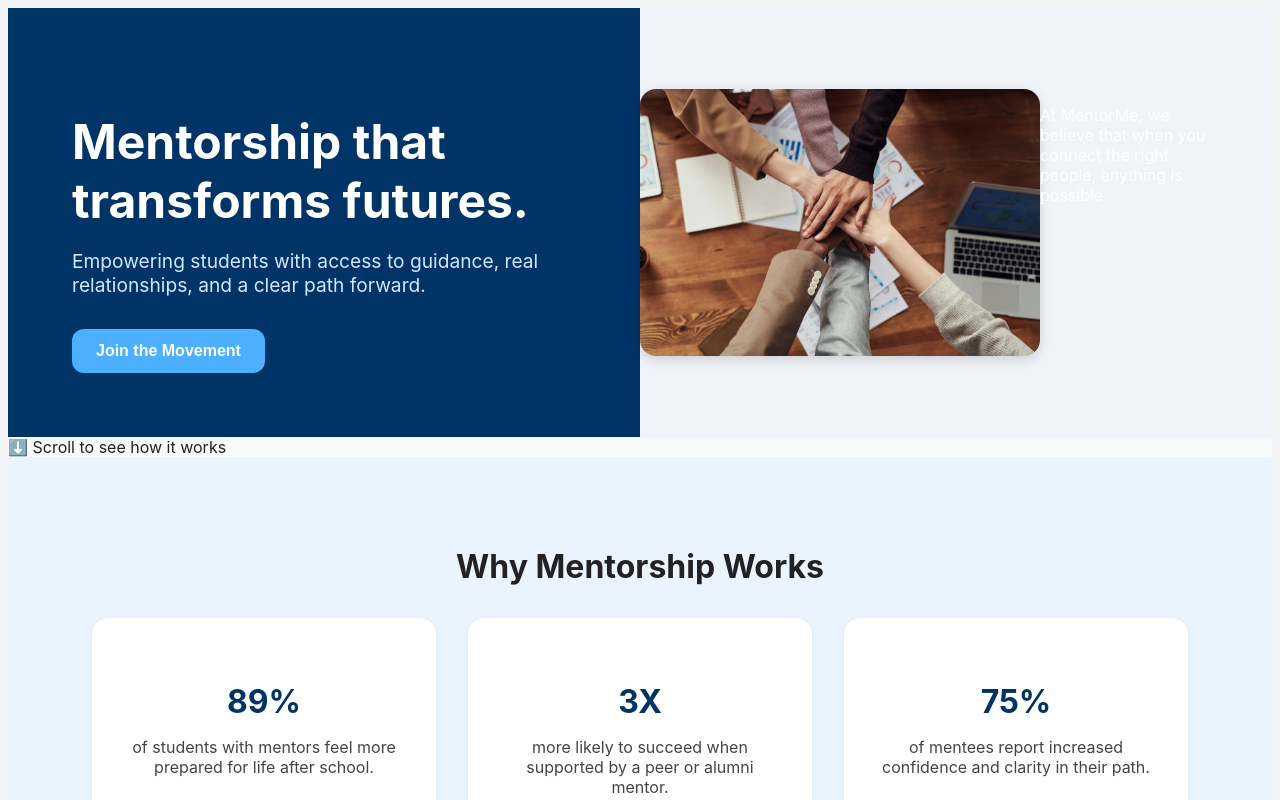
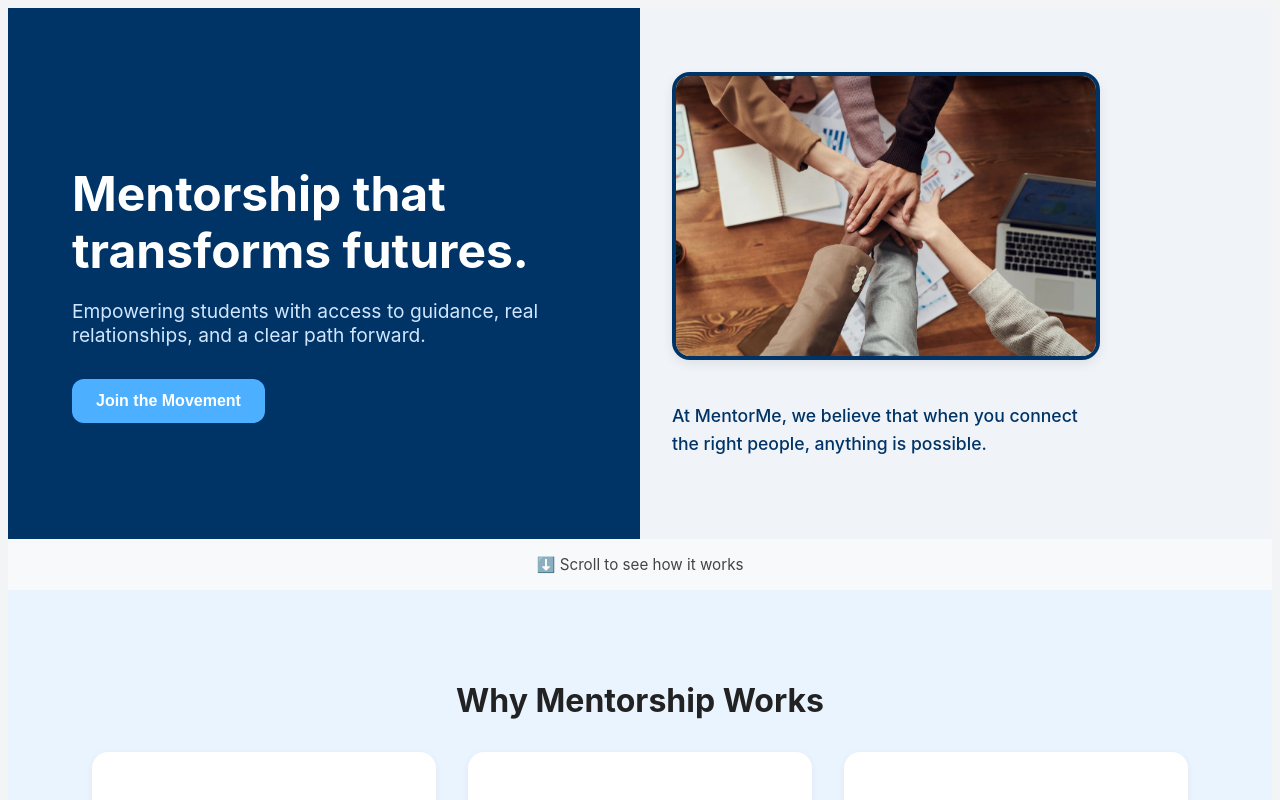
Before and after one commit to Rfitzgerald-svg/mentorme-frontend-, a React (Create React App) app: page /#/ in a window 1280 px wide. Shown: the top 800 px of the page. Built offline with nearby package versions, Linux system fonts and the light colour scheme.

Commit message:
Polish: Final Mentorloop-inspired landing hero with full layout and visual hierarchy

```diff
--- a/src/routes/Landing.css
+++ b/src/routes/Landing.css
@@ -5,7 +5,6 @@
   scroll-behavior: smooth;
 }
 
-/* HERO SECTION */
 .hero {
   display: flex;
   justify-content: space-between;
@@ -17,11 +16,13 @@
 
 .hero-left {
   width: 50%;
+  padding-right: 2rem;
 }
 
 .hero-left h1 {
   font-size: 3rem;
   margin-bottom: 1rem;
+  line-height: 1.2;
 }
 
 .hero-left p {
@@ -48,15 +49,34 @@
 
 .hero-right {
   width: 50%;
+  color: #003366;
   display: flex;
-  justify-content: center;
+  flex-direction: column;
+  align-items: flex-start;
+  padding-left: 2rem;
 }
 
-.hero-right img {
+.hero-image {
+  border-radius: 18px;
+  max-width: 420px;
   width: 100%;
-  max-width: 400px;
-  border-radius: 16px;
-  box-shadow: 0 4px 12px rgba(0, 0, 0, 0.15);
+  border: 4px solid #003366;
+  box-shadow: 0 4px 12px rgba(0, 0, 0, 0.08);
+  margin-bottom: 1.5rem;
+}
+
+.hero-caption {
+  font-size: 1.1rem;
+  font-weight: 500;
+  line-height: 1.6;
+  max-width: 420px;
+}
+
+.scroll-cue {
+  text-align: center;
+  padding: 1rem 0;
+  font-size: 0.95rem;
+  color: #444;
 }
 
 /* STATS SECTION */
```
